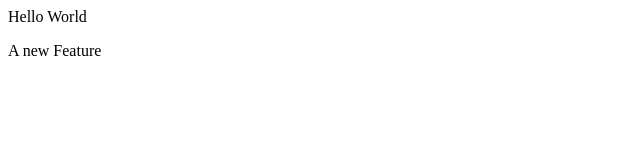
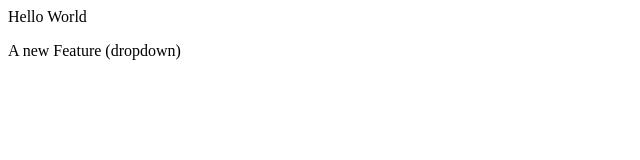
Before and after one commit to Rutvik-code23/localrepo, a plain HTML site: page index.html in a window 1280 px wide. Shown: the full height of the page, 0-640 px from the left. Drawn offline with Linux system fonts and the light colour scheme.

Commit message:
added dropdoen

```diff
--- a/index.html
+++ b/index.html
@@ -1,2 +1,2 @@
 <p>Hello World</p>
-<p>A new Feature</p>
+<p>A new Feature (dropdown)</p>
```
